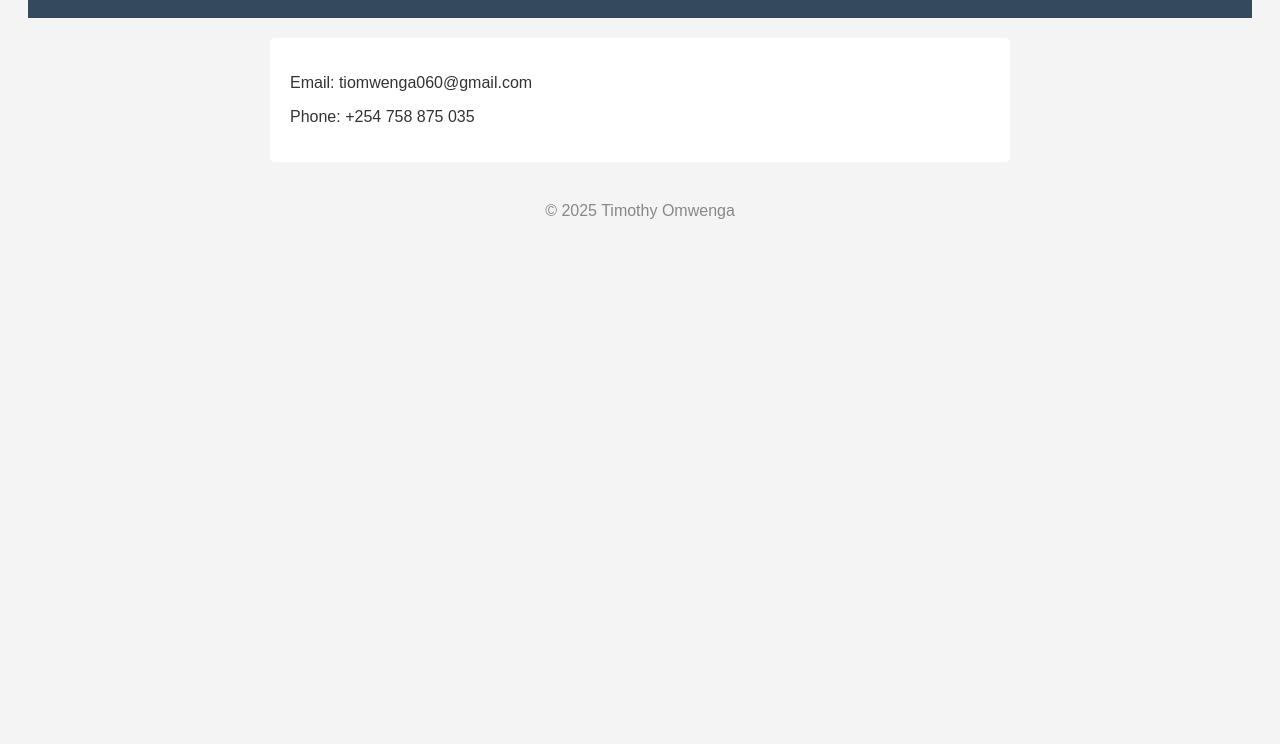
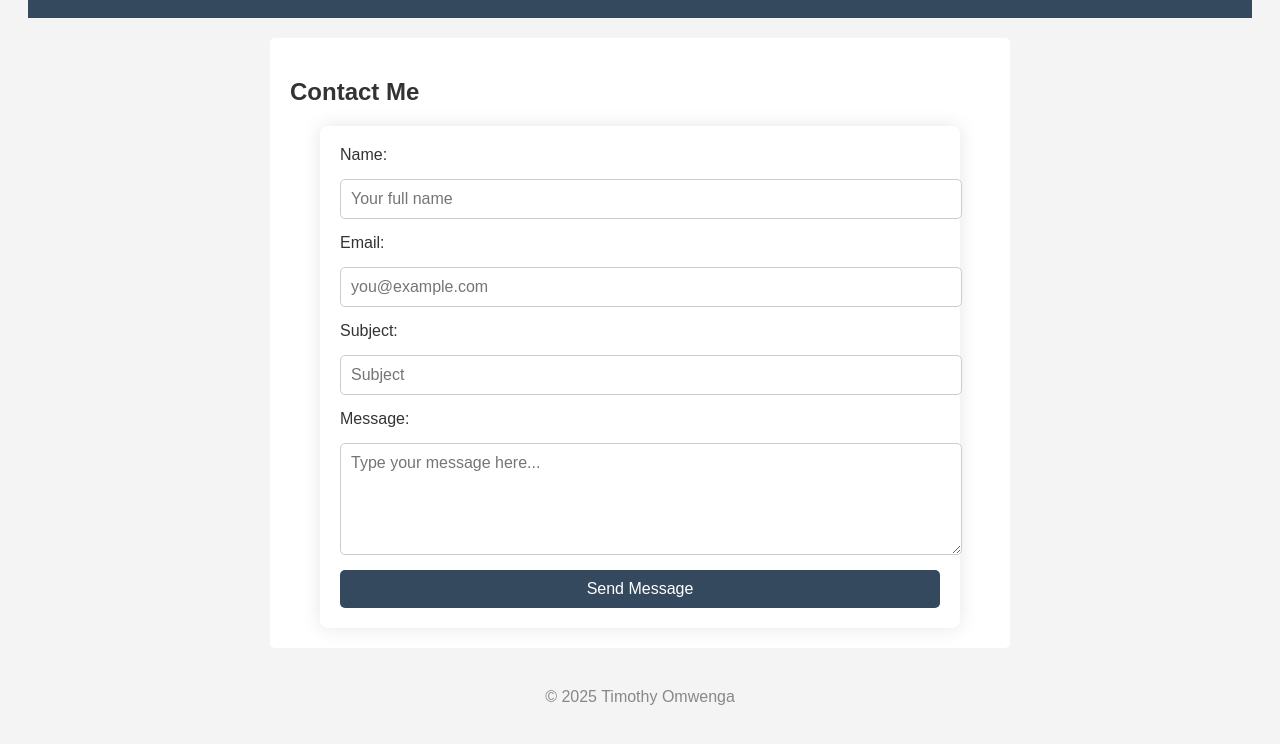
Before and after one commit to Lucas9015/Personal-Portfolio-Website, a plain HTML site: page Portfolio/contact.html in a window 1280 px wide. Shown: the part 148-892 px from the top of the page. Before the commit the page ends 800 px from the top, so only its background shows below. Drawn offline with Linux system fonts and the light colour scheme.

Commit message:
Contact Form & Basic Form Styling

```diff
--- a/Portfolio/contact.html
+++ b/Portfolio/contact.html
@@ -16,9 +16,24 @@
       </nav>
     </header>
     <main>
-      <p>Email: tiomwenga060@gmail.com</p>
-      <p>Phone: +254 758 875 035</p>
+      <h2>Contact Me</h2>
+      <form action="#" method="post" class="contact-form">
+        <label for="name">Name:</label>
+        <input type="text" id="name" name="name" required placeholder="Your full name">
+
+        <label for="email">Email:</label>
+        <input type="email" id="email" name="email" required placeholder="you@example.com">
+
+        <label for="subject">Subject:</label>
+        <input type="text" id="subject" name="subject" placeholder="Subject">
+
+        <label for="message">Message:</label>
+        <textarea id="message" name="message" rows="5" placeholder="Type your message here..." required></textarea>
+
+        <button type="submit">Send Message</button>
+      </form>
     </main>
+
     <footer>
       <p>&copy; 2025 Timothy Omwenga</p>
     </footer>
--- a/Portfolio/style.css
+++ b/Portfolio/style.css
@@ -59,3 +59,43 @@ footer {
         height: auto;
     }
 }
+
+.contact-form {
+    display: flex;
+    flex-direction: column;
+    gap: 15px;
+    background: #ffffff;
+    padding: 20px;
+    border-radius: 8px;
+    box-shadow: 0 0 19px rgba(0,0,0,0.1);
+    max-width: 600px;
+    margin: auto;
+}
+
+.contant-form label {
+    font-weight: bold;
+}
+
+.contact-form input,
+.contact-form textarea {
+    padding: 10px;
+    border: 1px solid #ccc;
+    border-radius: 5px;
+    font-family: inherit;
+    font-size: 1rem;
+    width: 100%;
+}
+
+.contact-form button {
+    background: #34495e;
+    color: white;
+    padding: 10px 15px;
+    border: none;
+    border-radius: 5px;
+    cursor: pointer;
+    font-size: 1rem;
+}
+
+.contact-form button:hover {
+    background: #2c3e50;
+}
```
